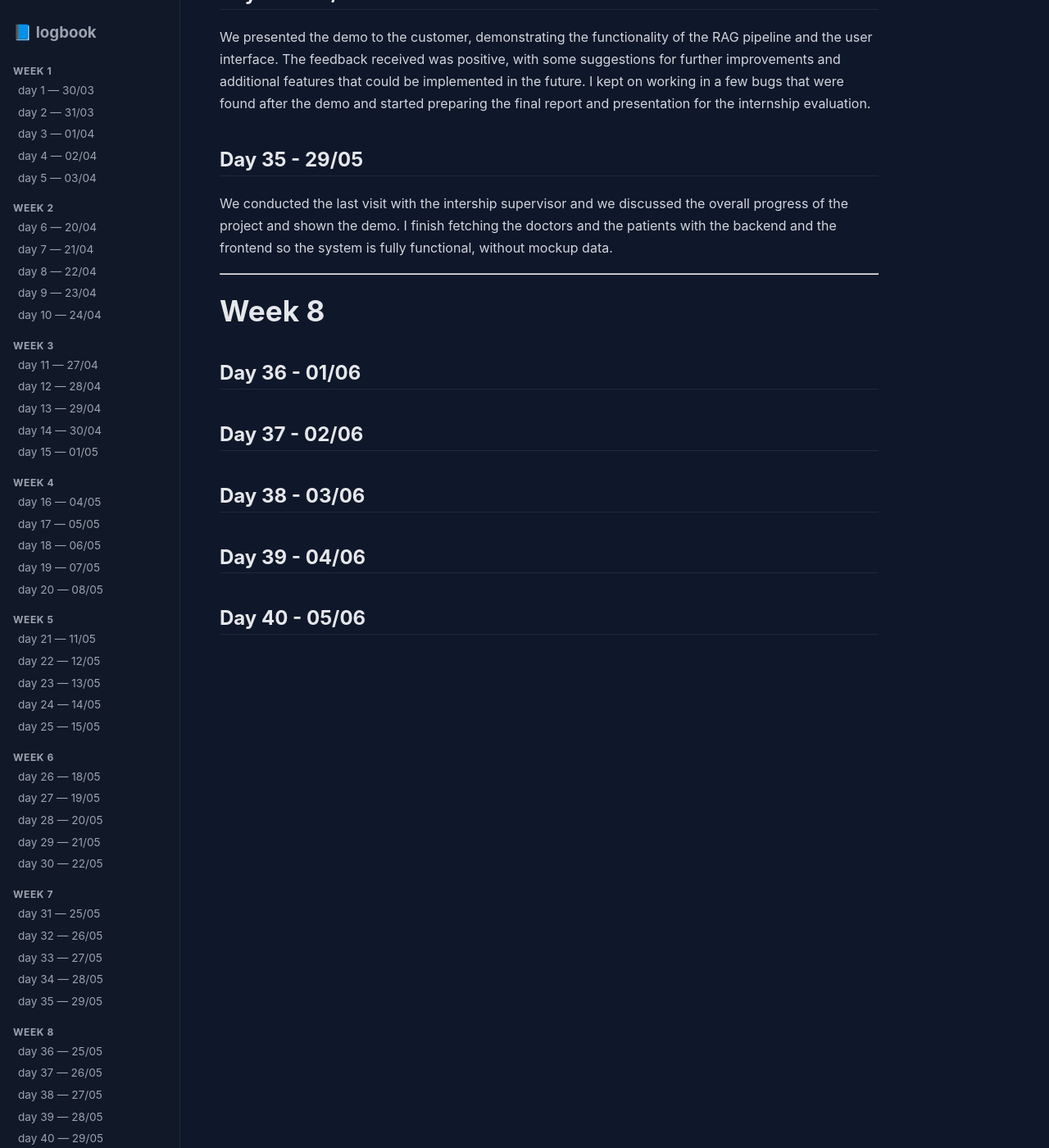
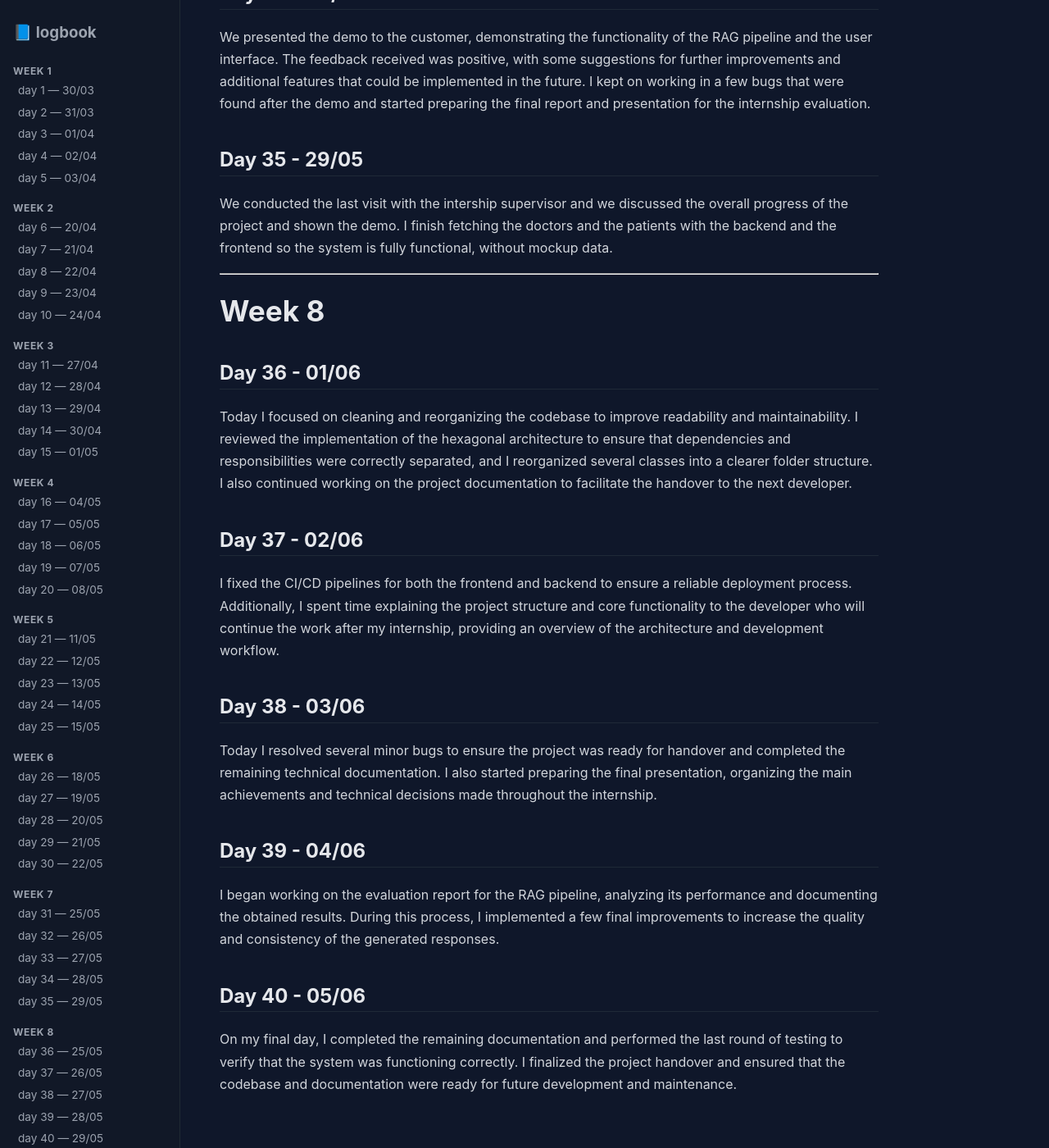
Before and after one commit to mestresanna/Internship, a Jekyll site: the page built from index.md, in a window 1280 px wide and 1400 px high, scrolled down 8271 px. Shown: the whole window at 82% size. Built offline with Jekyll 4.4.1, drawn with Linux system fonts in a browser that asks for light colours.

Commit message:
added week 8

```diff
--- a/index.md
+++ b/index.md
@@ -197,10 +197,20 @@ We conducted the last visit with the intership supervisor and we discussed the o
 
 <h2 id="day36">Day 36 - 01/06</h2>
 
+Today I focused on cleaning and reorganizing the codebase to improve readability and maintainability. I reviewed the implementation of the hexagonal architecture to ensure that dependencies and responsibilities were correctly separated, and I reorganized several classes into a clearer folder structure. I also continued working on the project documentation to facilitate the handover to the next developer.
+
 <h2 id="day37">Day 37 - 02/06</h2>
+
+I fixed the CI/CD pipelines for both the frontend and backend to ensure a reliable deployment process. Additionally, I spent time explaining the project structure and core functionality to the developer who will continue the work after my internship, providing an overview of the architecture and development workflow.
 
 <h2 id="day38">Day 38 - 03/06</h2>
 
+Today I resolved several minor bugs to ensure the project was ready for handover and completed the remaining technical documentation. I also started preparing the final presentation, organizing the main achievements and technical decisions made throughout the internship.
+
 <h2 id="day39">Day 39 - 04/06</h2>
 
+I began working on the evaluation report for the RAG pipeline, analyzing its performance and documenting the obtained results. During this process, I implemented a few final improvements to increase the quality and consistency of the generated responses.
+
 <h2 id="day40">Day 40 - 05/06</h2>
+
+On my final day, I completed the remaining documentation and performed the last round of testing to verify that the system was functioning correctly. I finalized the project handover and ensured that the codebase and documentation were ready for future development and maintenance.
```
